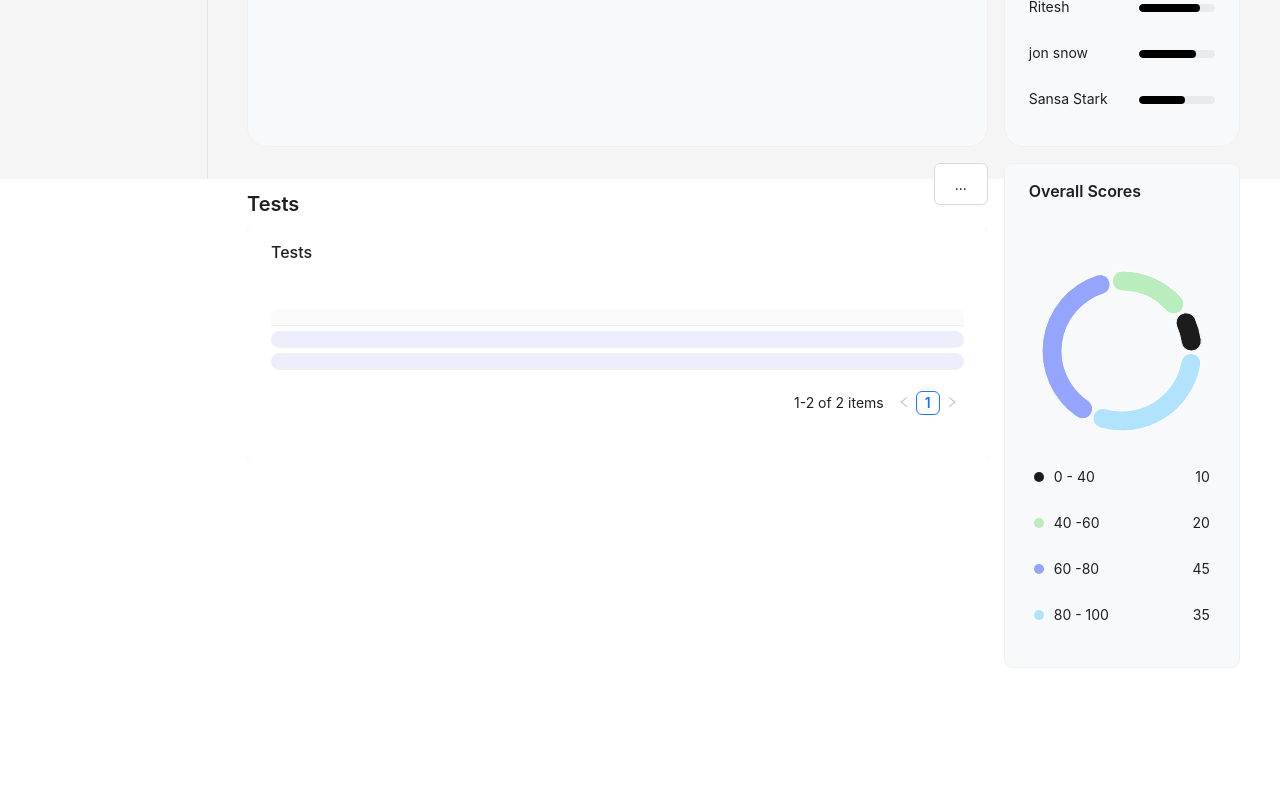
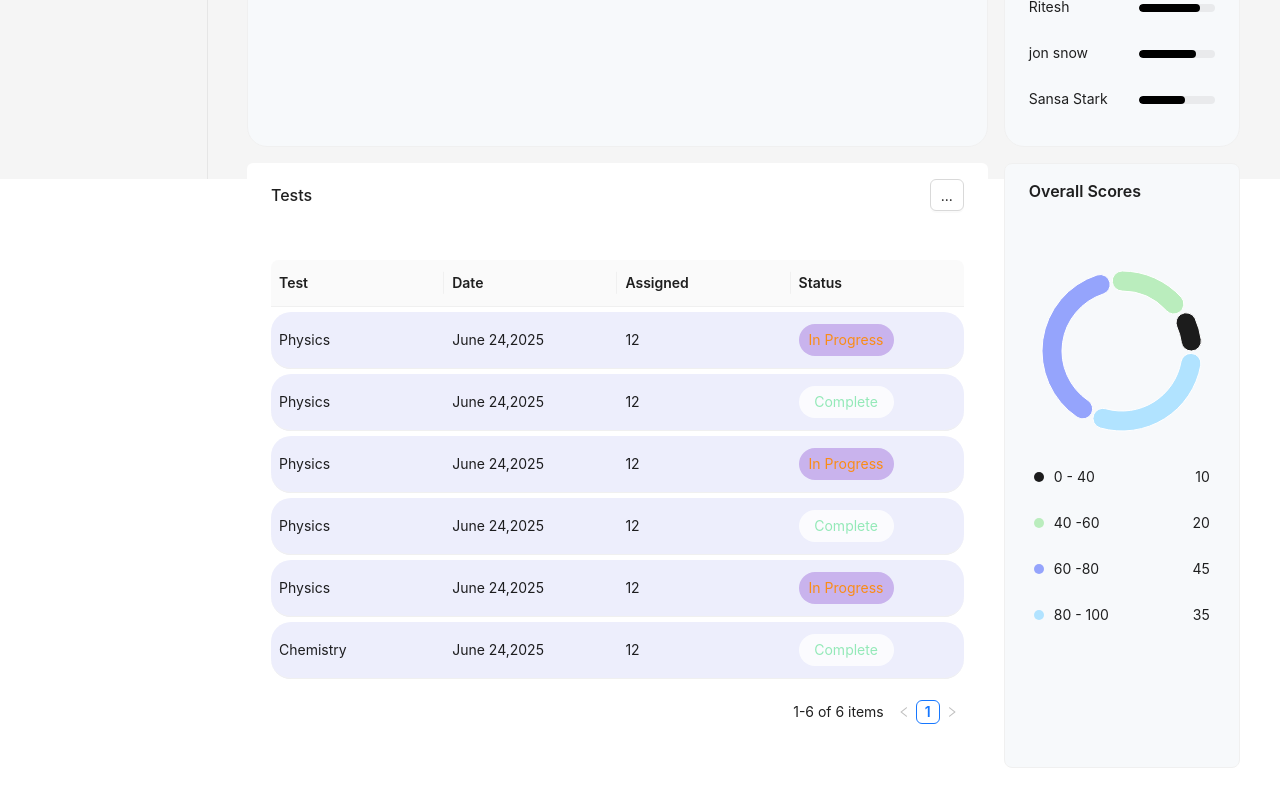
Before and after one commit to ameerkhan-svt/iKnowMyself, a React (Create React App) app: page /dashboard in a window 1280 px wide. Shown: the part 621-1421 px from the top of the page. Before the commit the page ends 1321 px from the top, so only its background shows below. Built offline with nearby package versions, Linux system fonts and the light colour scheme.

Commit message:
Test Table fe styling

```diff
--- a/src/App.css
+++ b/src/App.css
@@ -39,15 +39,20 @@
 
 
 .rowClassName1 td:first-child {
-  border-top-left-radius: 10px;
-  border-bottom-left-radius: 10px;
+  border-top-left-radius: 20px;
+  border-bottom-left-radius: 20px;
  }
 
+ .rowClassName1 td{
+  padding:10px;
+ }
  .rowClassName1 td:last-child {
-   border-top-right-radius: 10px;
-   border-bottom-right-radius: 10px;
+   border-top-right-radius: 20px;
+   border-bottom-right-radius: 20px;
   }
 
   .ant-table table { border-spacing: 0 5px; }
 
   .ql-editor{ min-height: 300px;}
+
+  /* .testTable, .ant-pro-table .ant-pro-card{ background: #f7f9fb} */
--- a/src/pages/Dashboard/TeacherDashboard/TeacherDashboard.js
+++ b/src/pages/Dashboard/TeacherDashboard/TeacherDashboard.js
@@ -32,6 +32,65 @@ const statusMap = {
     },
   };
 
+  const testStatusMap = {
+    0 : {
+        color: { text: '#92BFFF', bg: '#EDEEFC'},
+        text: 'Pending'
+    },
+    1 : {
+        color: { text: '#FA8C16', bg: '#C9B3ED'},
+        text: 'In Progress'
+    },
+    2 : {
+        color: { text: '#94E9B8', bg: '#FFFFFFCC'},
+        text: 'Complete'
+    },
+  }
+
+
+const testTableDate = [
+    {
+        test: "Physics",
+        date: "June 24,2025",
+        assigned: 12,
+        status: 1,
+
+    },
+    {
+        test: "Physics",
+        date: "June 24,2025",
+        assigned: 12,
+        status: 2,
+
+    },
+    {
+        test: "Physics",
+        date: "June 24,2025",
+        assigned: 12,
+        status: 1,
+
+    },
+    {
+        test: "Physics",
+        date: "June 24,2025",
+        assigned: 12,
+        status: 2,
+
+    },    {
+        test: "Physics",
+        date: "June 24,2025",
+        assigned: 12,
+        status: 1,
+
+    },
+    {
+        test: "Chemistry",
+        date: "June 24,2025",
+        assigned: 12,
+        status: 2,
+
+    }
+]
 
 const testTableCol=
     [
@@ -39,29 +98,38 @@ const testTableCol=
             title: 'Test',
             width: 120,
             dataIndex: 'test',
-            valueType: 'select',
+            render: (text) => text
 
           },
           {
             title: 'Date',
             width: 120,
             dataIndex: 'date',
-            valueType: 'select',
+            render: (text) => text
 
           },
           {
             title: 'Assigned',
             width: 120,
-            dataIndex: 'test',
-            valueType: 'select',
+            dataIndex: 'assigned',
+            render: (text) => `${text}`
 
           },
           {
             title: 'Status',
             width: 120,
-            dataIndex: 'test',
+            dataIndex: 'status',
             render: (_, record) => (
-                            <Tag color={record.status.color}>{record.status.text}</Tag>
+                <span style={{
+                    display: "inline-block",
+                    padding: "5px 10px",
+                    borderRadius: "20px",
+                    minWidth: "95px",
+                    textAlign: 'center',
+                    backgroundColor: testStatusMap[record.status].color.bg,
+                    color: testStatusMap[record.status].color.text
+                }}>{testStatusMap[record.status].text}</span>
+                            // <Tag color={testStatusMap[record.status].color}>{testStatusMap[record.status].text}</Tag>
                           ),
 
           },
@@ -183,22 +251,6 @@ const topScorerData = [
     },
 ]
 
-const testTableDate = [
-    {
-        test: "Physics",
-        date: "june 24,2025",
-        assigned: 12,
-        status: 1,
-
-    },
-    {
-        test: "Physics",
-        date: "june 24,2025",
-        assigned: 12,
-        status: 2,
-
-    }
-]
 
 
 const renderLegend = (props) => {
@@ -320,33 +372,34 @@ function TeacherDasboard(props = defaultProps) {
              {/* Top Rankers List section End */}
             {/* Test Table section start */}
             <Col span={18}>
-                    <Row justify={"space-between"}>
-                                    <Title level={4}>Tests</Title>
-                                    <Button
-                                        style={{
-                                            padding:'20px',
-                                        }}
-                                    >...</Button>
-                                </Row>
                 <ProTable
                     headerTitle="Tests"
-                    size="small"
-                    toolbar={<Button
+                    // size="medium"
+                    colSize={2}
+                    borderColor="#f7f9fb"
+                    toolBarRender={() => [
+                    <Button
                         style={{
-                            padding:'20px',
+                            padding:'10px',
                         }}
-                    >...</Button>}
+                    >...</Button>]}
+                    tableClassName={() => "testTable"}
                     rowClassName={() => "rowClassName1"}
                     dataSource={testTableDate}
-                    style={{
+                    tableStyle={{
+                        // padding: "24px",
                         borderCollapse: "separate",
                         borderSpacing: '0 1em',
-                        background: '#f7f9fb',
+                        // background: '#f7f9fb',
+                        cellPaddingBlock: "10px"
                     }}
                     styles={{
                         borderCollapse: "separate",
                         borderSpacing: '0 1em',
                         background: '#f7f9fb',
+                        body: {
+                            padding: '24px',
+                        },
                     }}
                     onRow={(record, index) => ({
                         style: {
@@ -354,14 +407,15 @@ function TeacherDasboard(props = defaultProps) {
                             borderRadius: "20px",
                             margin: "10px",
                             ">td:firstChild": {
-                                borderTopLeftRadius: "10px",
-                                borderBottomLeftRadius: "10px",
+                                borderTopLeftRadius: "20px",
+                                borderBottomLeftRadius: "20px",
                               }
                         }
                       })}
-                    column={testTableCol}
+                    columns={testTableCol}
                     options={false}
                     search={false}
+
                 />
             </Col>
              {/* Test Table section End */}
```
